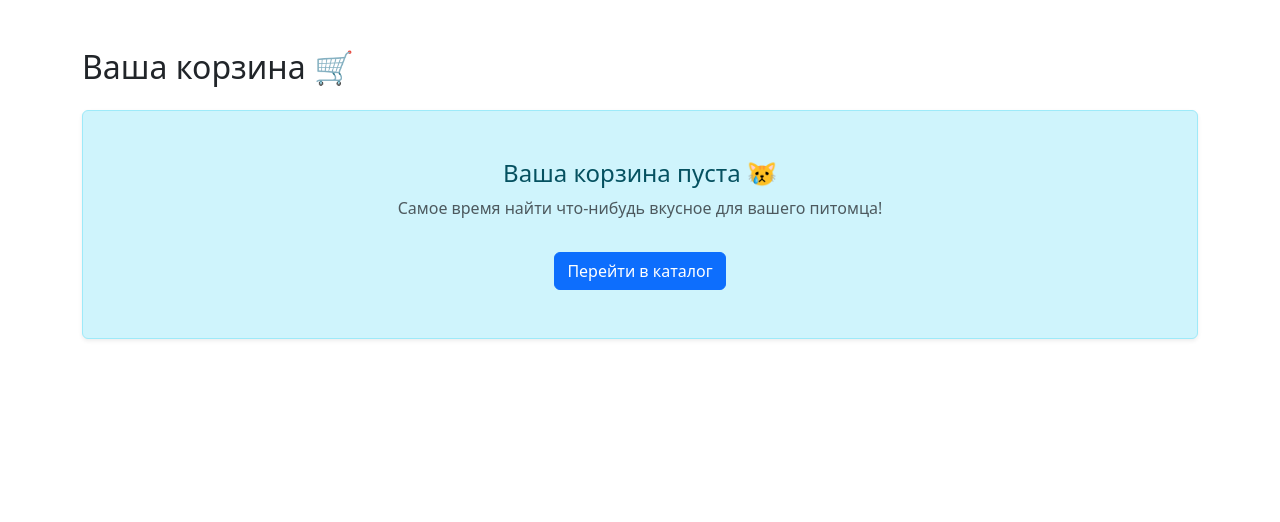
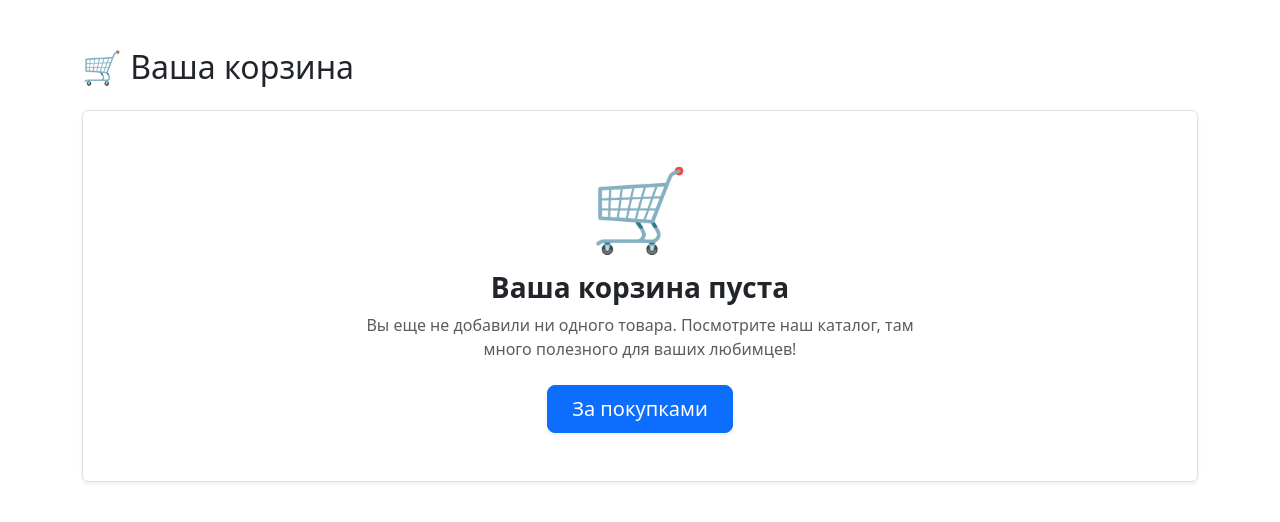
Before and after one commit to Apehovesrame/zoomagazin, a Django app: page /cart/ in a window 1280 px wide. Shown: the part 56-578 px from the top of the page. Run offline with Django 5.2, Linux system fonts and the light colour scheme.

```diff
--- a/store/templates/store/cart.html
+++ b/store/templates/store/cart.html
@@ -1,75 +1,110 @@
 {% extends 'store/base.html' %}
-
 {% block title %}Корзина - Зоомагазин{% endblock %}
 
 {% block content %}
-<h2 class="mb-4">Ваша корзина 🛒</h2>
+<h2 class="mb-4">🛒 Ваша корзина</h2>
 
 {% if cart_items %}
+<div class="row">
+    <div class="col-lg-8 mb-4">
+        <div class="card shadow-sm border-0">
+            <div class="card-body p-0">
                 <div class="table-responsive">
-        <table class="table table-hover align-middle">
+                    <table class="table table-hover align-middle mb-0">
                         <thead class="table-light">
                             <tr>
-                    <th>Товар</th>
-                    <th>Цена</th>
-                    <th>Количество</th>
-                    <th>Сумма</th>
-                    <th>Действие</th>
+                                <th scope="col" class="ps-4">Товар</th>
+                                <th scope="col" style="width: 150px;">Количество</th>
+                                <th scope="col">Цена</th>
+                                <th scope="col">Сумма</th>
+                                <th scope="col" class="text-end pe-4"></th>
                             </tr>
                         </thead>
                         <tbody>
                             {% for item in cart_items %}
                             <tr>
-                    <td>
+                                <td class="ps-4 py-3">
                                     <div class="d-flex align-items-center">
-                            <a href="{% url 'store:product_detail' item.product.id %}" class="text-decoration-none">
                                         {% if item.product.image %}
-                                    <img src="{{ item.product.image.url }}" alt="{{ item.product.name }}" class="img-thumbnail me-3 shadow-sm" style="width: 70px; height: 70px; object-fit: cover;">
+                                            <img src="{{ item.product.image.url }}" alt="{{ item.product.name }}" class="rounded me-3" style="width: 60px; height: 60px; object-fit: contain;">
                                         {% else %}
-                                    <div class="bg-light border rounded me-3 d-flex align-items-center justify-content-center shadow-sm" style="width: 70px; height: 70px;">
-                                        <span class="text-muted" style="font-size: 0.7rem;">Нет фото</span>
-                                    </div>
+                                            <div class="bg-light rounded me-3 d-flex align-items-center justify-content-center" style="width: 60px; height: 60px;">🐾</div>
                                         {% endif %}
-                            </a>
-
-                            <a href="{% url 'store:product_detail' item.product.id %}" class="text-decoration-none fw-bold text-dark">
+                                        <div>
+                                            <a href="{% url 'store:product_detail' item.product.id %}" class="text-decoration-none fw-bold text-dark d-block mb-1">
                                                 {{ item.product.name }}
                                             </a>
+                                            <span class="badge bg-light text-muted border">{{ item.product.category }}</span>
+                                        </div>
                                     </div>
                                 </td>
-                    <td>{{ item.product.price }} руб.</td>
+
                                 <td>
-                        <form action="{% url 'store:update_cart' item.product.id %}" method="POST" class="d-flex align-items-center">
+                                    <form action="{% url 'store:update_cart' item.product.id %}" method="post" class="d-flex align-items-center">
                                         {% csrf_token %}
-                            <input
-                                type="number"
-                                name="quantity"
-                                value="{{ item.quantity }}"
-                                min="1"
+                                        <input type="number" name="quantity" value="{{ item.quantity }}" min="1"
                                                class="form-control form-control-sm text-center"
-                                style="width: 70px;"
-                                onchange="this.form.submit()"
-                            >
+                                               onchange="this.form.submit()">
                                     </form>
                                 </td>
-                    <td class="fw-bold">{{ item.item_total }} руб.</td>
-                    <td>
-                        <a href="{% url 'store:remove_from_cart' item.product.id %}" class="btn btn-sm btn-outline-danger">Удалить</a>
+
+                                <td class="text-muted">
+                                    {{ item.product.price }} руб.
+                                </td>
+
+                                <td class="fw-bold">
+                                    {{ item.item_total }} руб.
+                                </td>
+
+                                <td class="text-end pe-4">
+                                    <a href="{% url 'store:remove_from_cart' item.product.id %}" class="btn btn-sm btn-outline-danger border-0" title="Удалить">
+                                        ❌
+                                    </a>
                                 </td>
                             </tr>
                             {% endfor %}
                         </tbody>
                     </table>
                 </div>
-    <div class="d-flex justify-content-end align-items-center mt-4">
-        <h4 class="me-4 mb-0">Итого: <span class="text-primary">{{ total_price }} руб.</span></h4>
-        <a href="{% url 'store:order_create' %}" class="btn btn-success btn-lg">Оформить заказ</a>
             </div>
+        </div>
+
+        <div class="mt-3">
+            <a href="{% url 'store:catalog' %}" class="btn btn-link text-decoration-none p-0 fw-bold">← Вернуться в каталог</a>
+        </div>
+    </div>
+
+    <div class="col-lg-4">
+        <div class="card shadow-sm border-0 position-sticky" style="top: 20px;">
+            <div class="card-body p-4">
+                <h4 class="fw-bold mb-4">Детали заказа</h4>
+
+                <div class="d-flex justify-content-between mb-3 fs-5">
+                    <span class="text-muted">Итого товаров:</span>
+                    <span class="fw-bold">{{ cart_items|length }}</span>
+                </div>
+
+                <hr>
+
+                <div class="d-flex justify-content-between mb-4">
+                    <span class="fs-4 fw-bold">К оплате:</span>
+                    <span class="fs-4 fw-bold text-primary">{{ total_price }} руб.</span>
+                </div>
+
+                <a href="{% url 'store:order_create' %}" class="btn btn-success btn-lg w-100 py-3 fw-bold shadow-sm">
+                    Оформить заказ →
+                </a>
+            </div>
+        </div>
+    </div>
+</div>
+
 {% else %}
-    <div class="alert alert-info text-center py-5 shadow-sm">
-        <h4>Ваша корзина пуста 😿</h4>
-        <p class="text-muted">Самое время найти что-нибудь вкусное для вашего питомца!</p>
-        <a href="{% url 'store:catalog' %}" class="btn btn-primary mt-3">Перейти в каталог</a>
+<div class="text-center py-5 bg-white rounded shadow-sm border border-dashed">
+    <span class="display-1 mb-3 d-block">🛒</span>
+    <h3 class="fw-bold">Ваша корзина пуста</h3>
+    <p class="text-muted col-md-6 mx-auto mb-4">Вы еще не добавили ни одного товара. Посмотрите наш каталог, там много полезного для ваших любимцев!</p>
+    <a href="{% url 'store:catalog' %}" class="btn btn-primary btn-lg px-4 shadow-sm">За покупками</a>
 </div>
 {% endif %}
 {% endblock %}
```
Also changed, not shown: store/templates/store/order_checkout.html (+39 -14 lines), store/templates/store/order_created.html (+27 -13 lines). Lines whose indentation alone changed are shown as unchanged.
